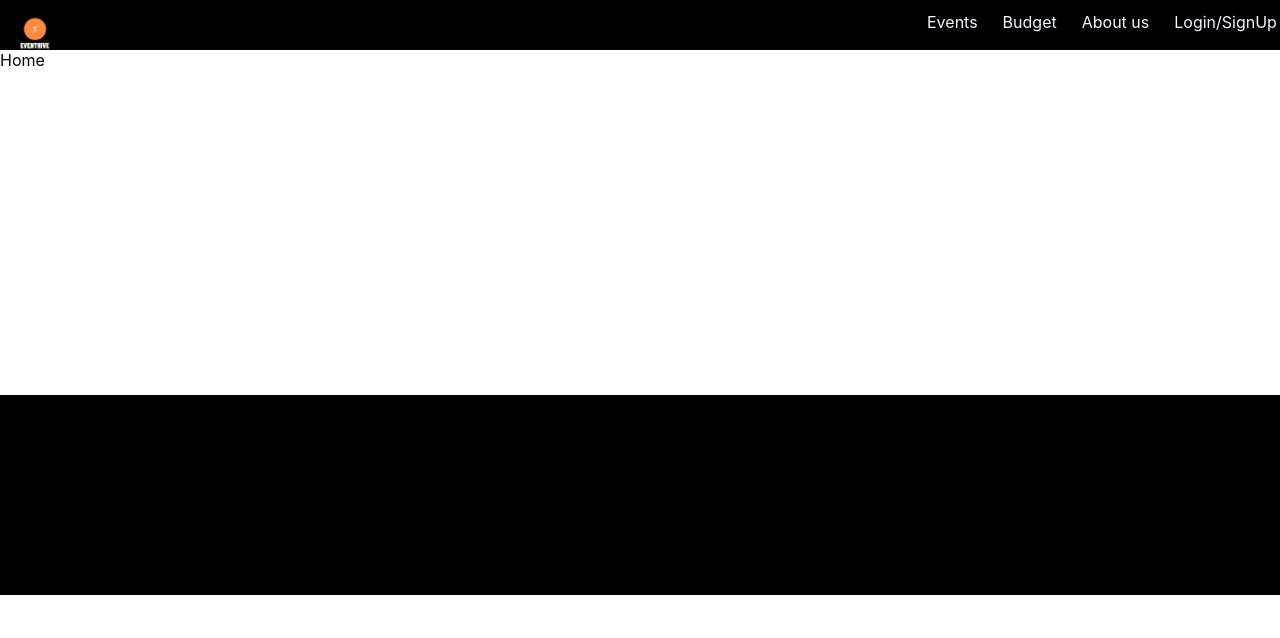
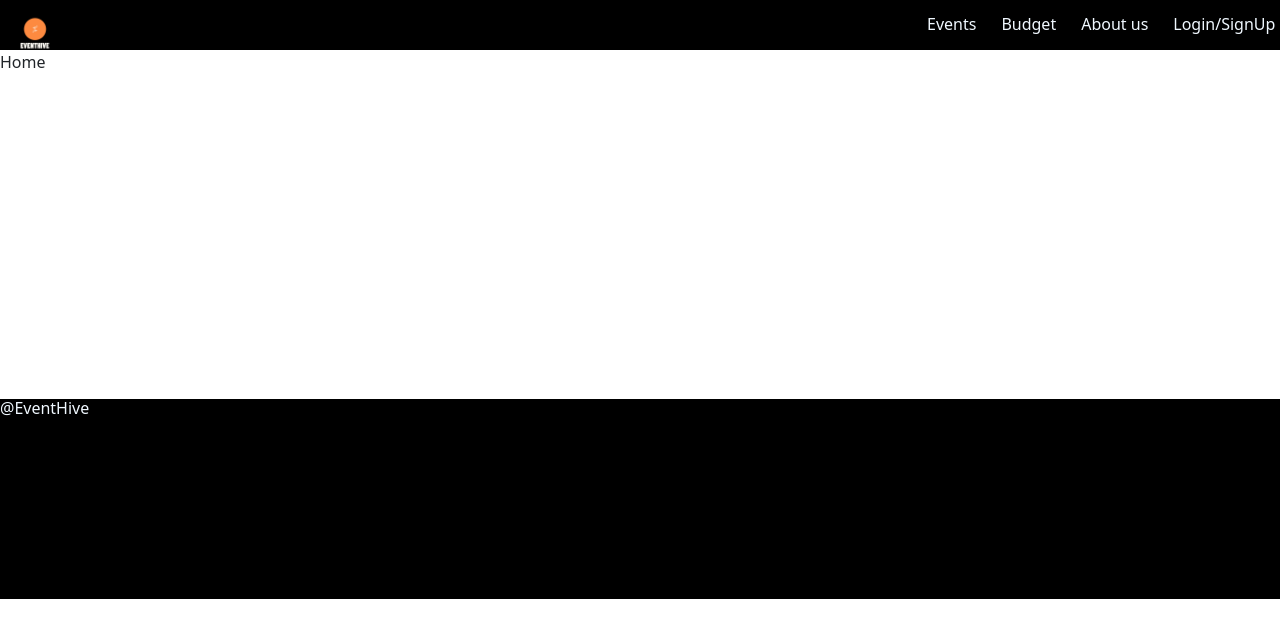
Before and after one commit to urmi1506/React, a React (Create React App) app in the folder EventHive/client/: page /home in a window 1280 px wide. Shown: the top 638 px of the page. Built offline with nearby package versions, Linux system fonts and the light colour scheme.

Commit message:
new changes

```diff
--- a/EventHive/client/package.json
+++ b/EventHive/client/package.json
@@ -4,8 +4,10 @@
   "private": true,
   "dependencies": {
     "axios": "^1.7.9",
+    "bootstrap": "^5.3.3",
     "cra-template": "1.2.0",
     "react": "^19.0.0",
+    "react-bootstrap": "^2.10.7",
     "react-dom": "^19.0.0",
     "react-icons": "^5.4.0",
     "react-redux": "^9.2.0",
--- a/EventHive/client/src/App.js
+++ b/EventHive/client/src/App.js
@@ -8,6 +8,7 @@ function App() {
       <Routes>
 
         <Route path="/" element={<Signup />} />
+
         <Route path="/home" element={<Home />} />
       </Routes>
     </Router>
--- a/EventHive/client/src/components/Footer.jsx
+++ b/EventHive/client/src/components/Footer.jsx
@@ -3,7 +3,9 @@ import './footer.css'
 const Footer = () => {
   return (
     <div className='main'>
-       Footer
+       <div className="left">
+         <h6>@EventHive</h6>
+       </div>
     </div>
   )
 }
--- a/EventHive/client/src/components/footer.css
+++ b/EventHive/client/src/components/footer.css
@@ -4,3 +4,6 @@
     width: 100%;
     margin-top: 25.4%;
 }
+.left{
+    color: aliceblue;
+}
--- a/EventHive/client/src/index.js
+++ b/EventHive/client/src/index.js
@@ -3,6 +3,7 @@ import ReactDOM from 'react-dom/client';
 import './index.css';
 import App from './App';
 import reportWebVitals from './reportWebVitals';
+import 'bootstrap/dist/css/bootstrap.min.css';
 
 const root = ReactDOM.createRoot(document.getElementById('root'));
 root.render(
--- a/EventHive/client/src/pages/login/Signup.jsx
+++ b/EventHive/client/src/pages/login/Signup.jsx
@@ -1,4 +1,4 @@
-import React, { useEffect, useState } from 'react'
+import React, {  useState } from 'react'
 import './signup.css'
 import { MdEmail } from "react-icons/md";
 import { RiLockPasswordFill } from "react-icons/ri";
@@ -19,7 +19,7 @@ const Signup = () => {
 
     return (
 
-        <div className='container'>
+        <div className='container1'>
             <div className="header">
                 <div className="text">{action}</div>
                 <div className="underline"></div>
--- a/EventHive/client/src/pages/login/signup.css
+++ b/EventHive/client/src/pages/login/signup.css
@@ -1,4 +1,4 @@
-.container{
+.container1{
     display: flex;
     flex-direction:column;
     background-color: paleturquoise;
```
Also changed, not shown: 1 other file (tests, documents, lock files or other folders).
